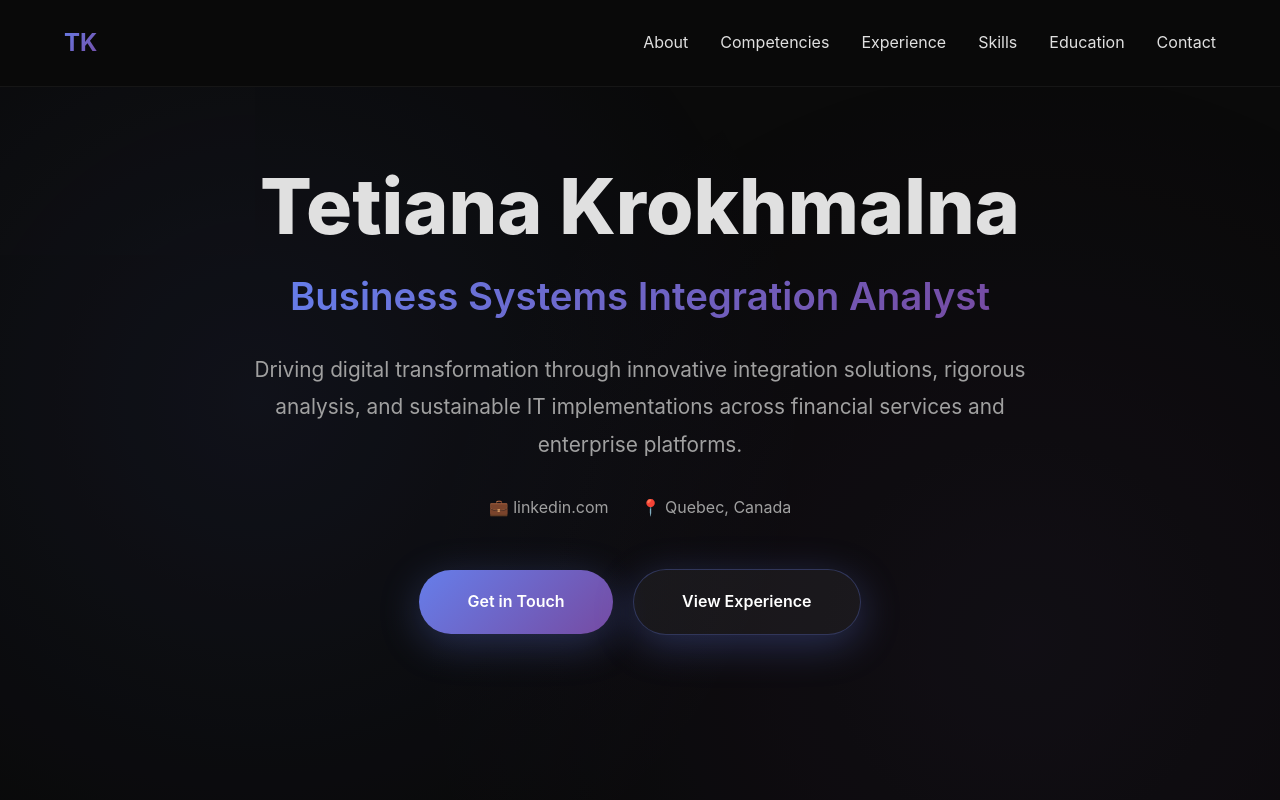
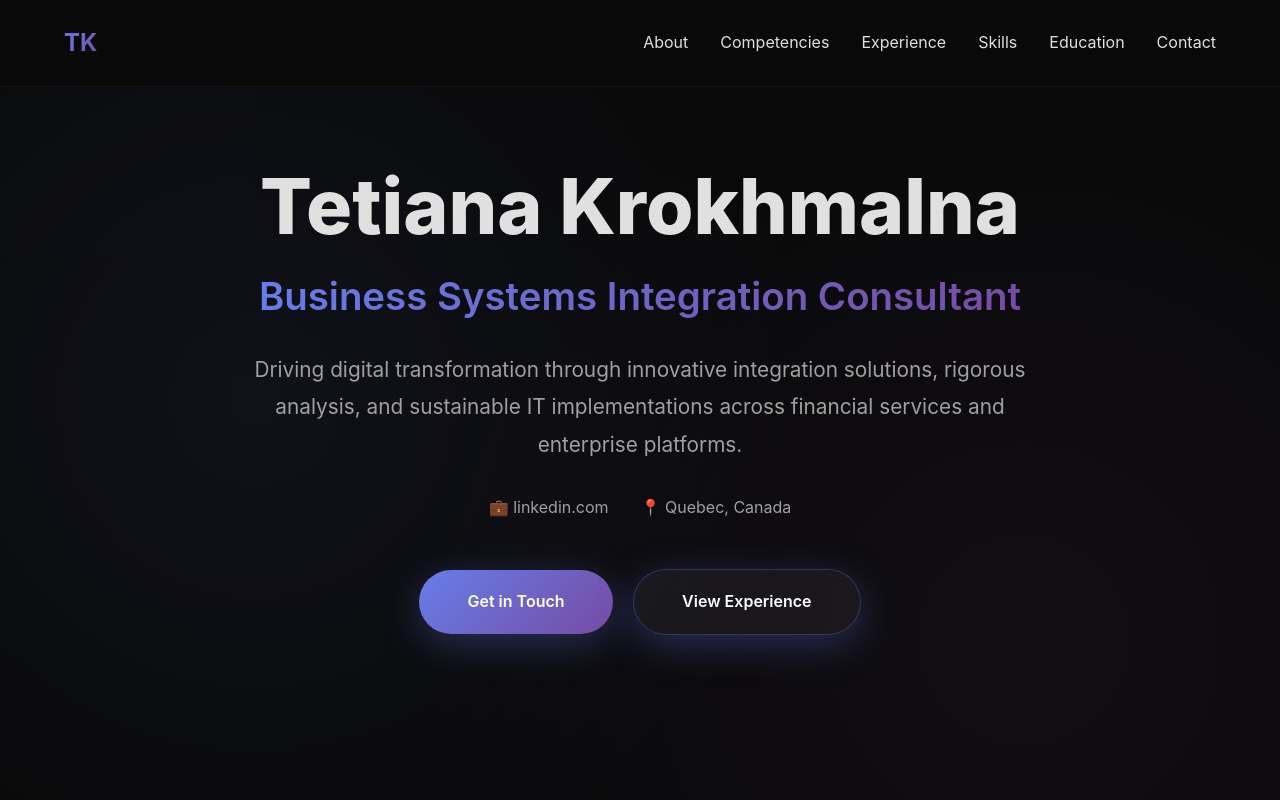
Before and after one commit to teTianArte/t-krokh.github.io, a plain HTML site: page index.html in a window 1280 px wide. Shown: the top 800 px of the page. Drawn offline with Linux system fonts and the light colour scheme.

Commit message:
misc changes

```diff
--- a/index.html
+++ b/index.html
@@ -661,7 +661,7 @@
     <section class="hero" id="home"><a href="#home"></a>
         <div class="hero-content">
             <h1>Tetiana Krokhmalna</h1>
-            <h2><span class="gradient-text">Business Systems Integration Analyst</span></h2>
+            <h2><span class="gradient-text">Business Systems Integration Consultant</span></h2>
             <p class="subtitle">Driving digital transformation through innovative integration solutions, rigorous analysis, and sustainable IT implementations across financial services and enterprise platforms.</p>
             <div class="contact-info">
                     <a href="https://linkedin.com/in/tetianakrokhmalna" class="contact-item">💼 linkedin.com</a>
@@ -797,7 +797,6 @@
             </div>
         </div>
     </section>
-
     <section id="skills">
         <h2>Technical <span class="gradient-text">Expertise</span></h2>
         <div class="skills-section">
@@ -998,7 +997,6 @@
             'travail', 'projet', 'cherche', 'intéressé', 'intéressée', 'contact', 'discuter', 'rencontre',
             'entretien', 'disponible', 'merci', 'svp', 'vous', 'votre', 'pour', 'avec', 'dans', 'plus'
         ];
-
         function validateTextContent(text, minWords = 2) {
             if (!text || text.trim().length < 3) return false;
 
```
